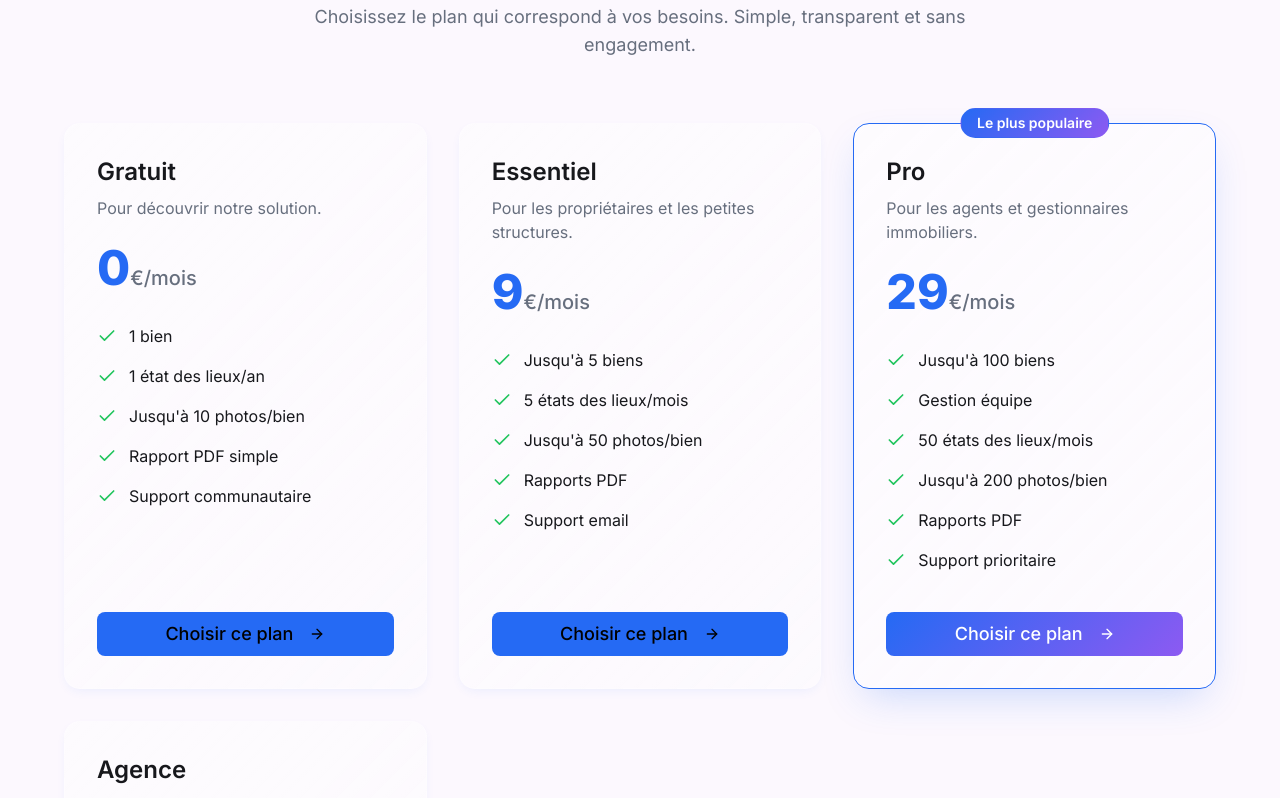
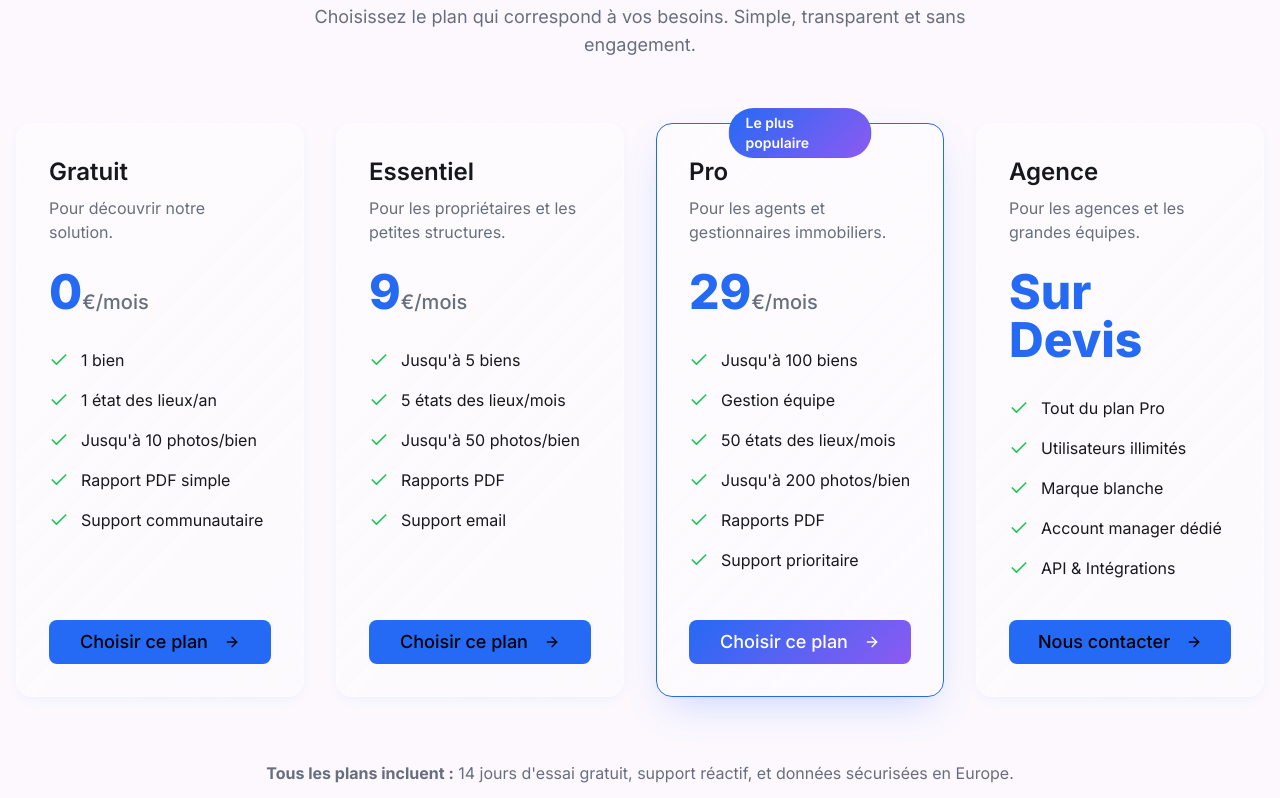
Before and after one commit to spacemen4/bien-local-market-pro, a React (Vite) app: page / in a window 1280 px wide. Shown: the part 4140-4938 px from the top of the page. Built offline with nearby package versions, Linux system fonts and the light colour scheme.

Commit message:
ggggggggggggg

```diff
--- a/src/components/Pricing.tsx
+++ b/src/components/Pricing.tsx
@@ -94,7 +94,7 @@ const Pricing = () => {
           </p>
         </div>
 
-        <div className="grid lg:grid-cols-3 gap-8 max-w-6xl mx-auto">
+        <div className="grid md:grid-cols-2 xl:grid-cols-4 gap-8 max-w-7xl mx-auto">
           {plans.map((plan) => (
             <div
               key={plan.id}
```
